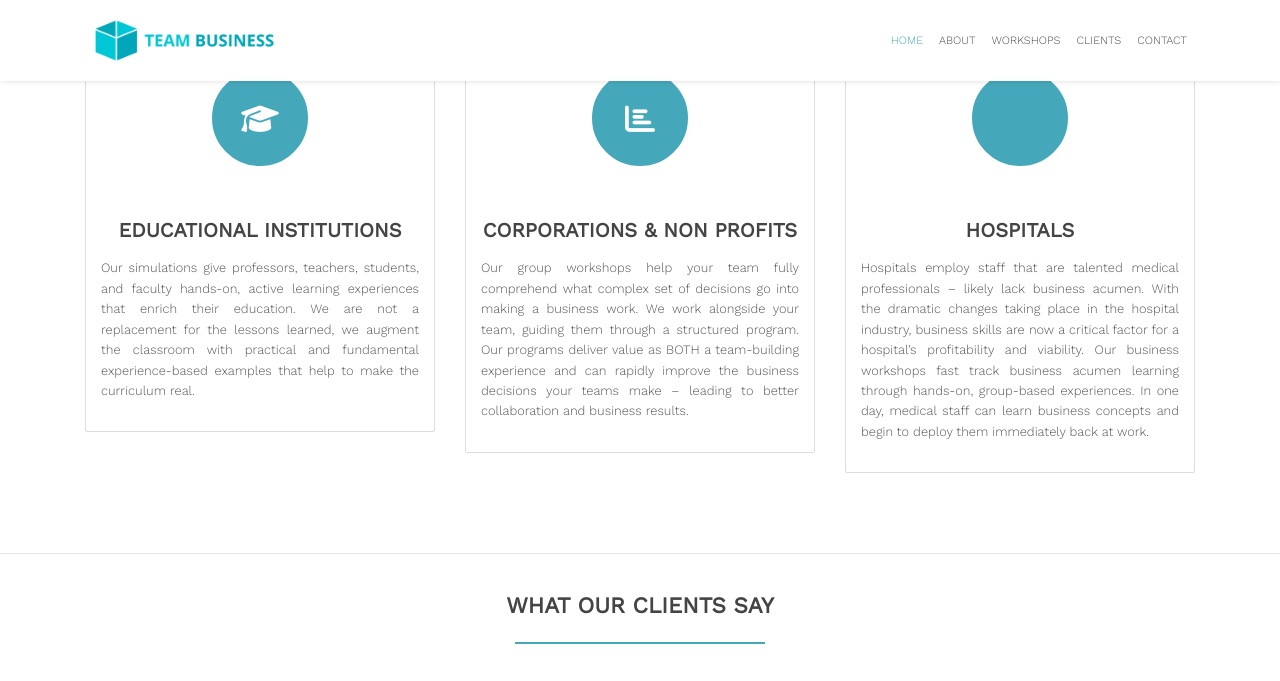
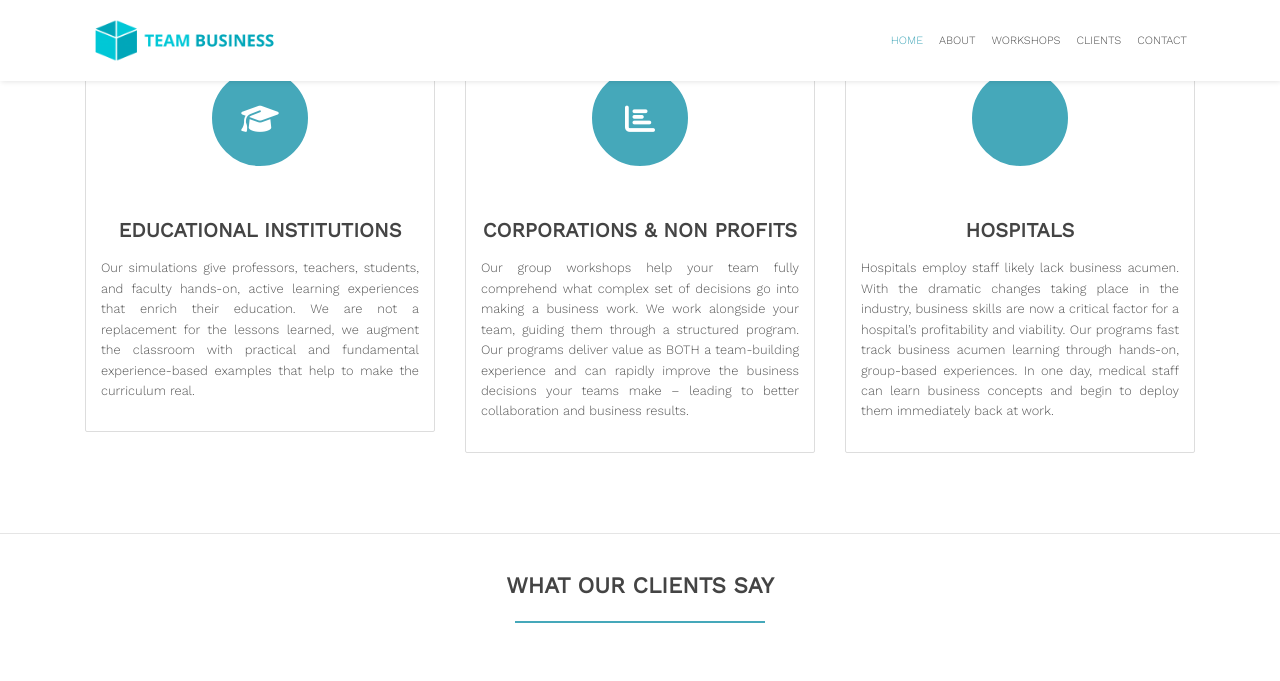
Before and after one commit to zac-heisey/team-business, a Jekyll site: the page built from index.md, in a window 1280 px wide and 900 px high, scrolled down 2573 px, cut to the strip 0-681 px from the top of the window. Built offline with Jekyll 4.4.1, drawn with Linux system fonts in a browser that asks for light colours; nearby versions of some CDN libraries.

Commit message:
Update from Forestry.io Lara Azzam updated _data/services.yml

```diff
--- a/_data/services.yml
+++ b/_data/services.yml
@@ -15,11 +15,11 @@
   fa-icon: fa-chart-bar
   link:
 - title: Hospitals
-  description: Hospitals employ staff that are talented medical professionals – likely
-    lack business acumen.  With the dramatic changes taking place in the hospital
-    industry, business skills are now a critical factor for a hospital’s profitability
-    and viability.  Our business workshops fast track business acumen learning through
-    hands-on, group-based experiences.  In one day, medical staff can learn business
-    concepts and begin to deploy them immediately back at work.
+  description: Hospitals employ staff likely lack business acumen.  With the dramatic
+    changes taking place in the industry, business skills are now a critical factor
+    for a hospital’s profitability and viability.  Our programs fast track business
+    acumen learning through hands-on, group-based experiences.  In one day, medical
+    staff can learn business concepts and begin to deploy them immediately back at
+    work.
   fa-icon: fa-hosptial-cross
   link:
```
